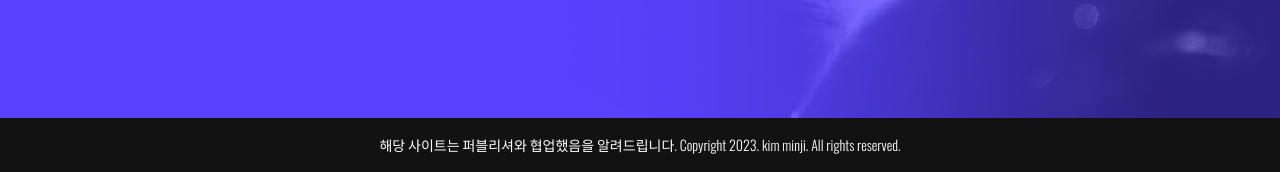
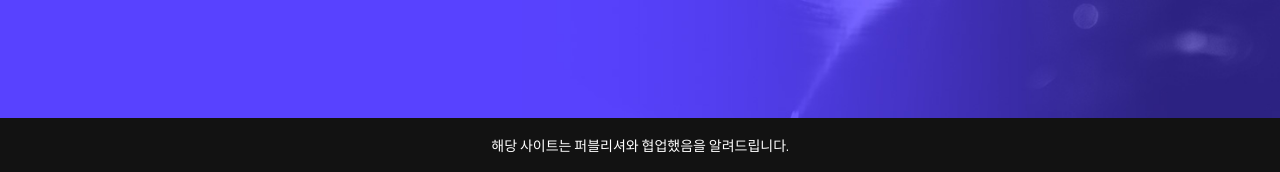
Before and after one commit to kkming0221/desinger_kimmj, a plain HTML site: page index.html in a window 1280 px wide. Shown: the part 4533-4705 px from the top of the page. Drawn offline with Linux system fonts and the light colour scheme; files whose address does not match are found by name; a web font is replaced by a local one.

Commit message:
Update index.html

```diff
--- a/index.html
+++ b/index.html
@@ -490,7 +490,7 @@
 
 		<footer id="footer">
 			<div class="inner">
-				<p class="copy">해당 사이트는 퍼블리셔와 협업했음을 알려드립니다. Copyright 2023. kim minji. All rights reserved.</p>
+				<p class="copy">해당 사이트는 퍼블리셔와 협업했음을 알려드립니다.</p>
 			</div>
 		</footer><!-- #footer -->
 	</body>
```
